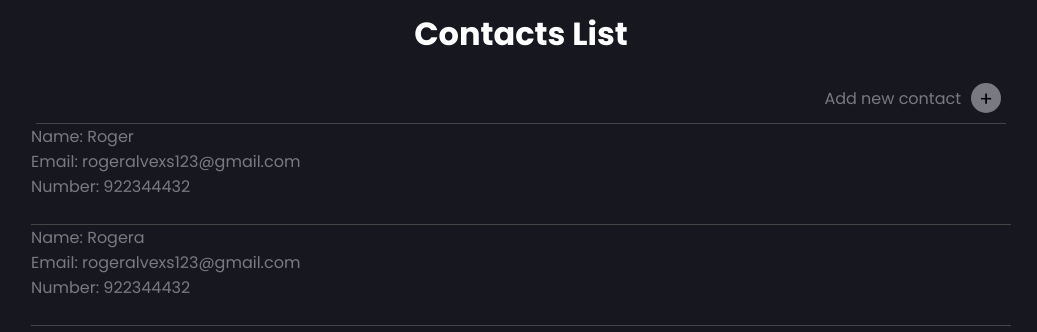
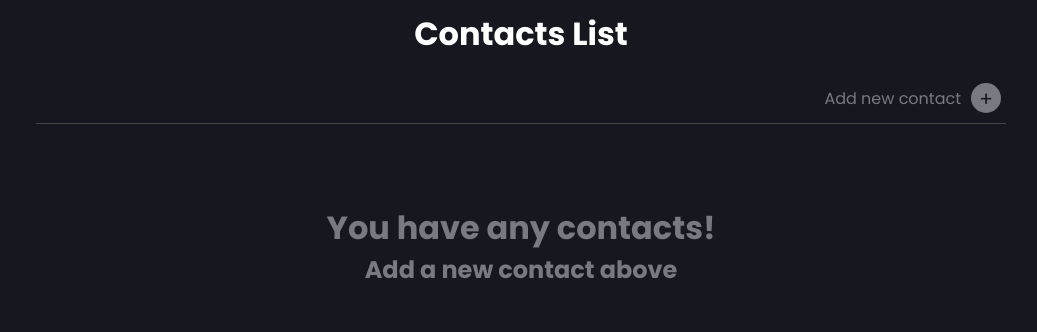
Before and after one commit to henriquemoreiraa/contacts-list, a React (Create React App) app: page / in a window 1280 px wide. Shown: the top 332 px of the page, without its empty margins (119-1156 px from the left). Built offline with nearby package versions, Linux system fonts and the light colour scheme.

Commit message:
contacts list finalizado

```diff
--- a/src/App.tsx
+++ b/src/App.tsx
@@ -7,10 +7,7 @@ import { AddContact } from "./components/addContact"
 import { stringify } from 'querystring'
 
 function App(): any {
-  const [list, setList] = useState<Item[]>([
-    { id: 1, name: 'Roger', email: 'rogeralvexs123@gmail.com', number: 922344432 },
-    { id: 2, name: 'Rogera', email: 'rogeralvexs123@gmail.com', number: 922344432 }
-  ])
+  const [list, setList] = useState<Item[]>([])
 
   const addNewContactList = (name: string, email: string, number: number) => {
     const newList = [...list]
@@ -23,6 +20,11 @@ function App(): any {
     setList(newList)
   }
 
+  const deleteContact = (id: number) => {
+    const newList = list.filter(e => e.id !== id)
+    setList(newList)
+  }
+
   return (
     <C.Container>
       <C.Area>
@@ -30,11 +32,18 @@ function App(): any {
 
         <AddContact onAdd={addNewContactList}/>
 
-        {list.map((item, index) => (
-
-          <ListItem key={index} item={item} /> ))}
-
-
+        {list.length < 1 ? (
+          <div className='message--add--new'>
+            <h1>You have any contacts!</h1>
+            <h2>Add a new contact above</h2>
+          </div>
+        ) : (
+          <div>
+            {list.map((item, index) => (
+            <ListItem key={index} item={item} onDelete={deleteContact}/> ))}
+          </div>
+        )
+        }
       </C.Area>
     </C.Container>
   );
--- a/src/app.styles.ts
+++ b/src/app.styles.ts
@@ -8,6 +8,11 @@ export const Container = styled.div`
 `;
 
 export const Area = styled.div`
+    .message--add--new {
+        text-align: center;
+        margin-top: 80px
+    }
+
     margin: auto;
     max-width: 980px;
     padding: 10px;
--- a/src/components/addContact/styles.ts
+++ b/src/components/addContact/styles.ts
@@ -8,7 +8,7 @@ export const AddContact = styled.div`
         text-align: center;
         border: none;
         cursor: pointer;
-        color: black;
+        color: #17181F;
         font-size: 20px;
         border-radius: 50%;
         margin-left: 10px;
--- a/src/components/listItem/index.tsx
+++ b/src/components/listItem/index.tsx
@@ -1,16 +1,23 @@
 import * as C from './styles'
 import { Item } from "../../types/item"
 
+
 type Props = {
     item: Item
+    onDelete: (id: number) => void
 }
 
-export const ListItem = ({ item }: Props) => {
+export const ListItem = ({ item, onDelete }: Props) => {
+    const deleteContactID = () => {
+        onDelete(item.id)
+    }
+
     return (
         <C.Contact>
             <p>Name: {item.name}</p>
             <p>Email: {item.email}</p>
             <p>Number: {item.number}</p>
+            <button className='button' onClick={deleteContactID} value={item.id}>Delete contact</button>
         </C.Contact>
     )
 }
--- a/src/components/listItem/styles.ts
+++ b/src/components/listItem/styles.ts
@@ -1,6 +1,20 @@
 import styled from "styled-components";
 
 export const Contact = styled.div`
+    .button {
+        background-color: #797A81;
+        float: right;
+        margin: -5px 10px 15px;
+        border: none;
+        border-radius: 15px;
+        cursor: pointer;
+    }
+
+    p {
+        margin-bottom: 10px
+    }
+
     border-bottom: 1px solid #444;
     padding-bottom: 25px
+
 `;
```
Also changed, not shown: src/components/addContact/index.tsx (+6 -2 lines).
